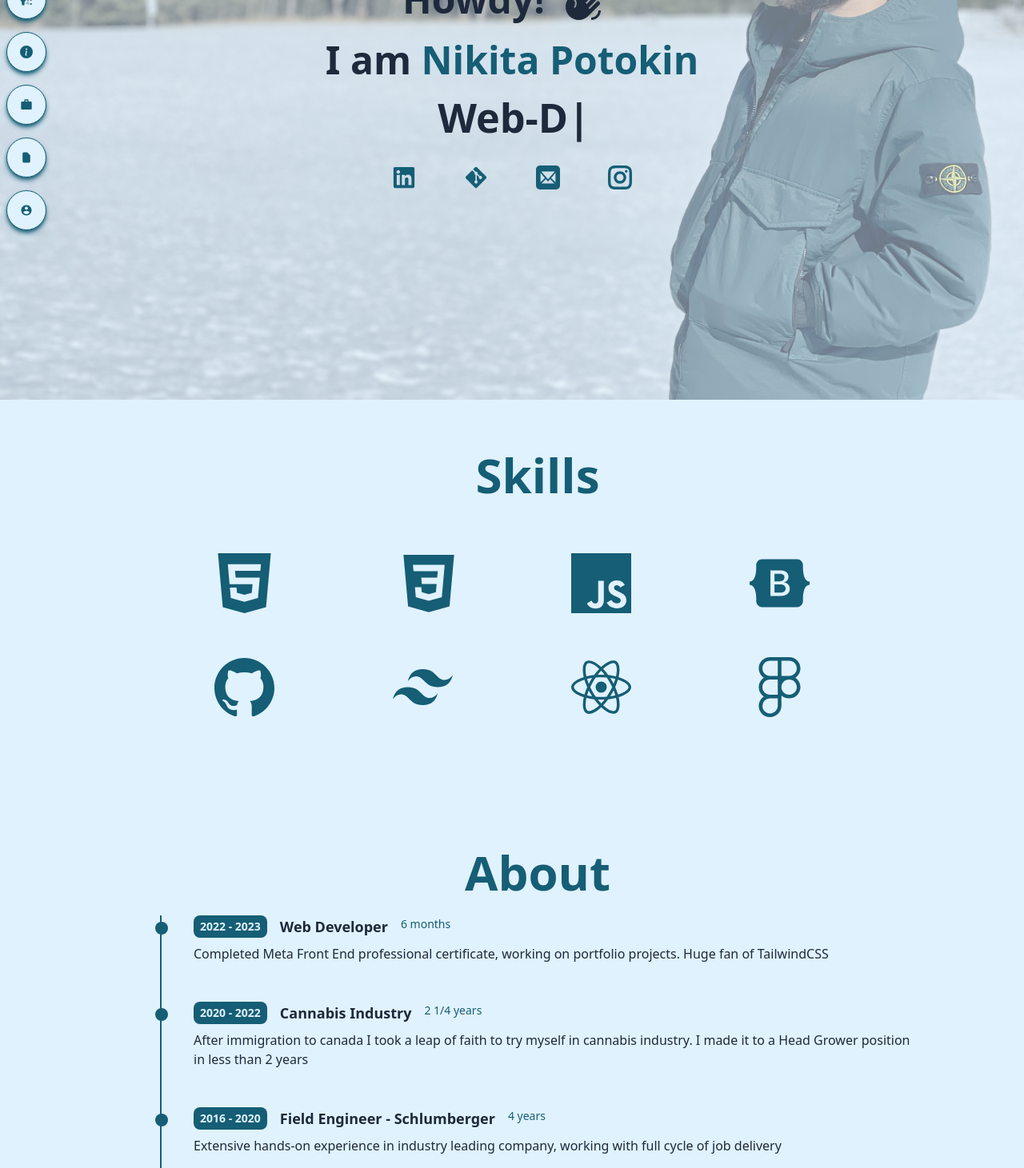
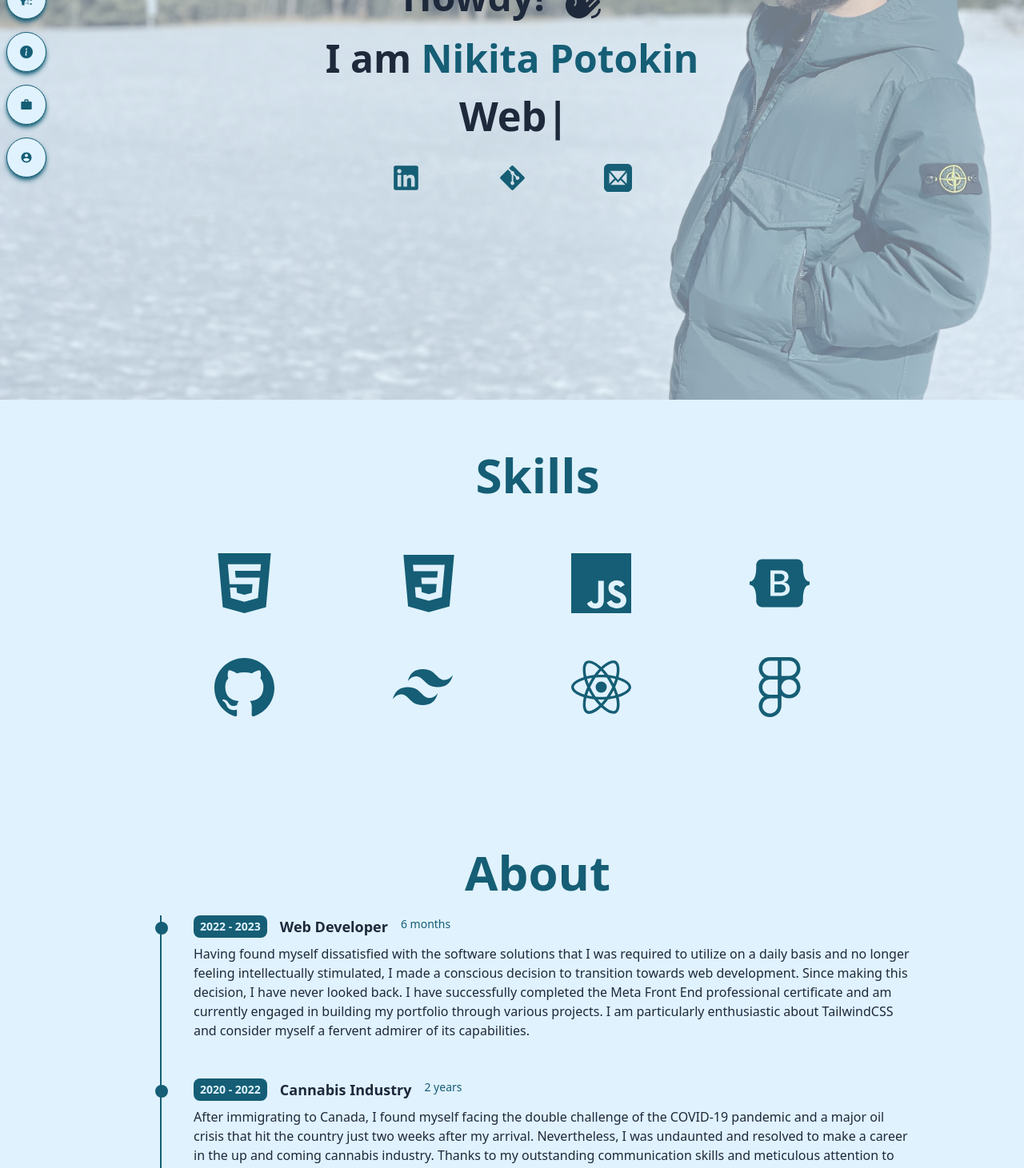
Before and after one commit to NPotokin/portfolio, a React (Vite) app: page / in a window 1280 px wide. Shown: the part 300-1761 px from the top of the page at 80% size. Built offline with nearby package versions, Linux system fonts and the light colour scheme.

Commit message:
finished links pre-deployment

```diff
--- a/index.html
+++ b/index.html
@@ -22,6 +22,6 @@
   </head>
   <body>
     <div id="root"></div>
-    <script type="module" src="/src/main.jsx"></script>
+    <script type="module" src="./src/main.jsx"></script>
   </body>
 </html>
--- a/src/Components/Footer.jsx
+++ b/src/Components/Footer.jsx
@@ -19,10 +19,25 @@ function Footer() {
         <div className={`flex w-1/2 lg:w-1/3 ml-12 justify-between ${darkMode
           ? 'text-sky-300'
           : 'text-cyan-800'}`}>
-            <FaLinkedin size={30} className='cursor-pointer hover:scale-110  ' />
-            <FaGitAlt size={30} className='cursor-pointer hover:scale-110  ' />
-            <ImMail size={30} className='cursor-pointer hover:scale-110  ' />
-            <GrInstagram size={30} className='cursor-pointer hover:scale-110  ' />
+            <a
+            className='cursor-pointer hover:scale-125 duration-700'
+            target="_blank" rel="noopener noreferrer"
+            href="https://www.linkedin.com/in/nikitapotokin/">
+              <FaLinkedin size={35}  />
+            </a>
+
+           <a
+           href="https://github.com/NPotokin"
+           target="_blank" rel="noopener noreferrer"
+           className='cursor-pointer hover:scale-125 duration-700'>
+            <FaGitAlt size={35} />
+           </a>
+
+          <a href="mailto:npotokin@gmail.com"
+          className='cursor-pointer hover:scale-125 duration-700'
+          target="_blank" rel="noopener noreferrer">
+            <ImMail size={35} />
+          </a>
           </div>
 
 
--- a/src/Components/Home.jsx
+++ b/src/Components/Home.jsx
@@ -45,6 +45,10 @@ function Home() {
               2000,
               'Tech-enthusiast',
               2000,
+              'Geothermal Energy fan',
+              2000,
+              'Ex Cannabis Cultivator',
+              2000,
                           ]}
             wrapper="div"
             cursor={true}
@@ -55,10 +59,26 @@ function Home() {
           <div className={`flex justify-between pt-6 max-w-[300px] w-full ${darkMode
           ? 'text-sky-300'
           : 'text-cyan-800'}`}>
-            <FaLinkedin size={30} className='cursor-pointer hover:scale-110  ' />
-            <FaGitAlt size={30} className='cursor-pointer hover:scale-110  ' />
-            <ImMail size={30} className='cursor-pointer hover:scale-110  ' />
-            <GrInstagram size={30} className='cursor-pointer hover:scale-110  ' />
+
+            <a
+            className='cursor-pointer hover:scale-125 duration-700'
+            target="_blank" rel="noopener noreferrer"
+            href="https://www.linkedin.com/in/nikitapotokin/">
+              <FaLinkedin size={35}  />
+            </a>
+
+           <a
+           href="https://github.com/NPotokin"
+           target="_blank" rel="noopener noreferrer"
+           className='cursor-pointer hover:scale-125 duration-700'>
+            <FaGitAlt size={35} />
+           </a>
+
+          <a href="mailto:npotokin@gmail.com"
+          className='cursor-pointer hover:scale-125 duration-700'
+          target="_blank" rel="noopener noreferrer">
+            <ImMail size={35} />
+          </a>
           </div>
         </div>
       </div>
--- a/src/Components/Projects.jsx
+++ b/src/Components/Projects.jsx
@@ -40,7 +40,7 @@ function Projects() {
               ${darkMode ? 'text-sky-300' : 'text-cyan-800'}`}>
                 {item.title}
               </h3>
-              <p className={`text-lg font-medium w-xs px-1  text-justify
+              <p className={`text-lg font-medium px-1 text-justify
               ${darkMode ? 'text-slate-100' : 'text-slate-800'} `}>
                 {item.description}</p>
               <div className={`container flex flex-row justify-around p1 m-1 my-2
--- a/src/Components/Sidenav.jsx
+++ b/src/Components/Sidenav.jsx
@@ -1,6 +1,5 @@
 import React, {useState} from 'react'
 import {AiOutlineMenu, AiOutlineHome} from 'react-icons/ai'
-import {FaToggleOff, FaToggleOn} from 'react-icons/fa'
 import useStore from '../Utilities/Store'
 import {ImHome} from 'react-icons/im'
 import {Bs0CircleFill, BsInfoCircleFill} from 'react-icons/bs'
@@ -94,7 +93,7 @@ function Sidenav() {
                         <MdOutlineWork size={20} />
                         <span className='pl-4'>Projects</span>
                     </a>
-                    <a onClick={handleNav}
+                    {/* <a onClick={handleNav}
                     href='#resume'
                     className={`w-[75%] flex justify-center rounded-full shadow-md border m-2 p-4 cursor-pointer
                     hover:scale-125 duration-700 font-semibold text-lg
@@ -103,7 +102,7 @@ function Sidenav() {
                         : ' text-cyan-800 bg-sky-100 shadow-cyan-800 border-cyan-800'}`}>
                         <HiDocument size={20} />
                         <span className='pl-4'>Resume</span>
-                    </a>
+                    </a> */}
                     <a onClick={handleNav}
                     href='#contact'
                     className={`w-[75%] flex justify-center rounded-full shadow-md border m-2 p-4 cursor-pointer
@@ -156,14 +155,14 @@ function Sidenav() {
                 : ' text-cyan-800 bg-sky-100 shadow-cyan-800 border-cyan-800'}`}>
             <MdOutlineWork />
             </a>
-            <a
+            {/* <a
             href="#resume"
             className={`rounded-full shadow-md m-2 p-4 cursor-pointer hover:scale-125 duration-700 border
                 ${darkMode
                 ? ' text-sky-300 bg-cyan-900 shadow-sky-300 border-sky-300'
                 : ' text-cyan-800 bg-sky-100 shadow-cyan-800 border-cyan-800'}`}>
             <HiDocument />
-            </a>
+            </a> */}
             <a
             href="#contact"
             className={`rounded-full shadow-md m-2 p-4 cursor-pointer hover:scale-125 duration-700 border
--- a/src/Utilities/AboutData.js
+++ b/src/Utilities/AboutData.js
@@ -4,28 +4,28 @@ const AboutData = [
         year: '2022 - 2023',
         title: 'Web Developer',
         duration: '6 months',
-        details: 'Completed Meta Front End professional certificate, working on portfolio projects. Huge fan of TailwindCSS',
+        details: 'Having found myself dissatisfied with the software solutions that I was required to utilize on a daily basis and no longer feeling intellectually stimulated, I made a conscious decision to transition towards web development. Since making this decision, I have never looked back. I have successfully completed the Meta Front End professional certificate and am currently engaged in building my portfolio through various projects. I am particularly enthusiastic about TailwindCSS and consider myself a fervent admirer of its capabilities.',
     },
     {
         key: 'data2',
         year: '2020 - 2022',
         title: 'Cannabis Industry',
-        duration: '2 1/4 years',
-        details: 'After immigration to canada I took a leap of faith to try myself in cannabis industry. I made it to a Head Grower position in less than 2 years',
+        duration: '2 years',
+        details: 'After immigrating to Canada, I found myself facing the double challenge of the COVID-19 pandemic and a major oil crisis that hit the country just two weeks after my arrival. Nevertheless, I was undaunted and resolved to make a career in the up and coming cannabis industry. Thanks to my outstanding communication skills and  meticulous attention to detail, I managed to excel and land the prestigious position of Head Grower in less than two years, a feat that typically takes three to five years. ',
     },
     {
         key: 'data3',
         year: '2016 - 2020',
         title: 'Field Engineer - Schlumberger',
         duration: '4 years',
-        details: 'Extensive hands-on experience in industry leading company, working with full cycle of job delivery',
+        details: 'I had the good fortune to secure a  Field Engineer position with Schlumberger, a leading player in the industry. During my four-year employment, I  trained myself to eschew the concept of "impossible," which had no place in the company lexicon. I specialized in drilling tools, particularly casing drilling, and gained extensive hands-on experience in managing the full cycle of job delivery. Different assignments and challenges allowed me to hone my teamwork and communication skills, thereby contributing to my professional growth and development',
     },
     {
         key: 'data4',
         year: '2013 - 2016',
         title: 'Student - Research Assistant',
         duration: '3 years',
-        details: 'Graduated from the University of Stavanger in Norway, I started my Career in Academic research, where I designed and built an experimantal facility',
+        details: 'Upon graduating from the University of Stavanger in Norway, I embarked on a career in academic research, where I supported ongoing research initiatives, contributed to the development and implementation of research ideas, and designed an experimental facility utilizing AutoCAD software. The facility was constructed to investigate the intricate patterns of oil-water mixing and separation, which represented a vital research area for an Oil and Gas industry. My involvement in the project enabled me to leverage my technical skills and domain knowledge to make a significant contribution to the research team efforts.',
     },
 
 
```
Also changed, not shown: src/Utilities/ProjectData.js (+7 -7 lines).
